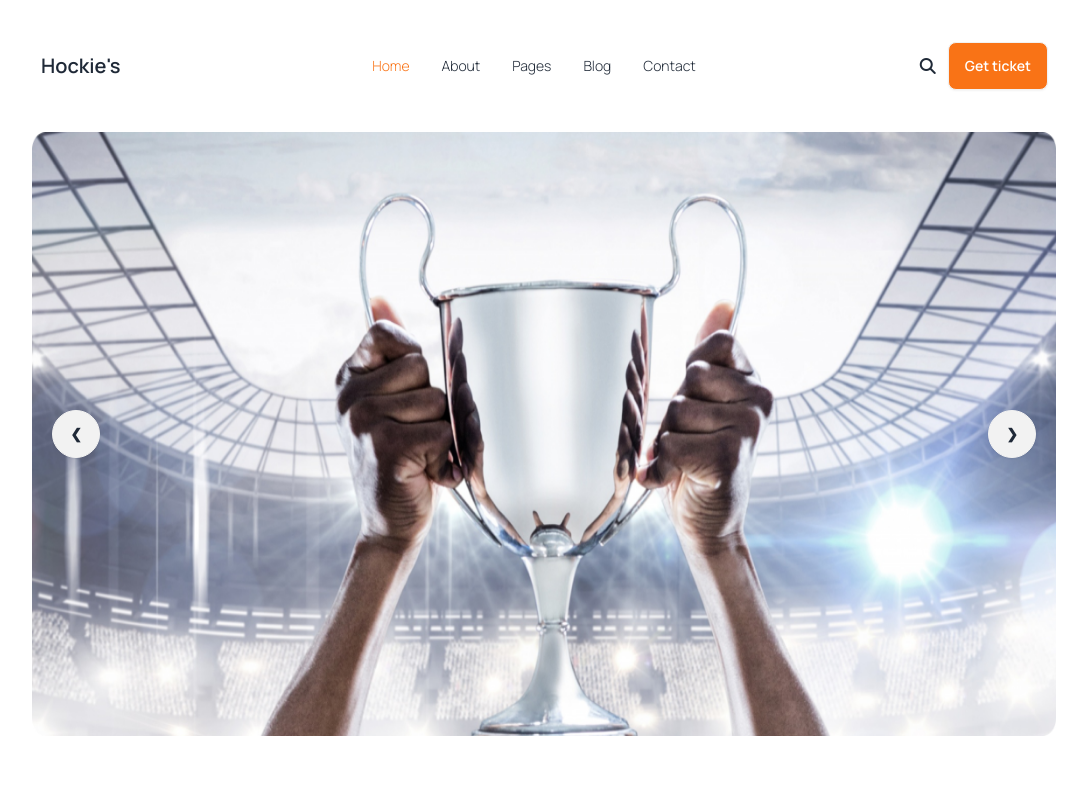
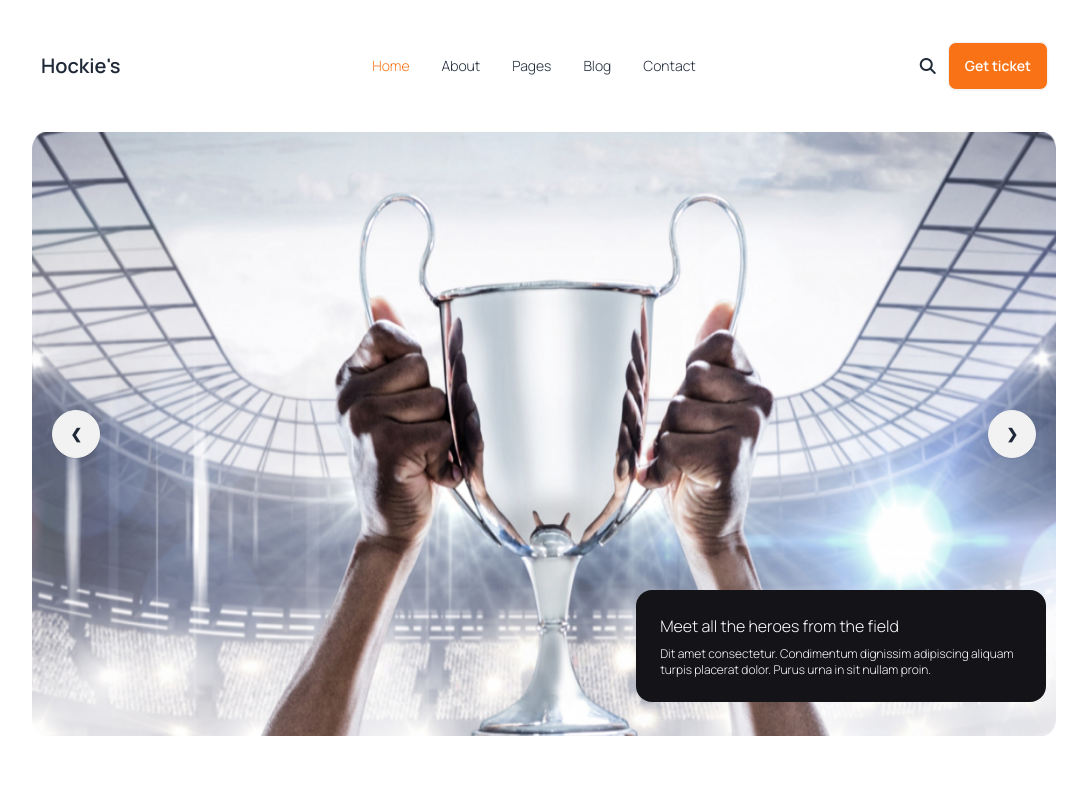
Before and after one commit to Anamul029/B9A2-Hockeys-website__Assignment-3, a plain HTML site: page index.html in a window 1280 px wide. Shown: the top 800 px of the page, without its empty margins (96-1183 px from the left). Drawn offline with nearby package versions, Linux system fonts and the light colour scheme.

Commit message:
adding banner rectangle black part

```diff
--- a/index.html
+++ b/index.html
@@ -63,7 +63,7 @@
     </section>
 
     <!-- nav end -->
-    <header class=" container mx-auto mb-24 md:w-4/5">
+    <header class=" container mx-auto mb-24 md:w-4/5 relative">
         <div class="carousel w-full">
             <div id="slide1" class="carousel-item relative w-full">
                 <img src="Images/1.png" class="w-full" />
@@ -79,6 +79,11 @@
                     <a href="#slide1" class="btn btn-circle">❯</a>
                 </div>
             </div>
+        </div>
+
+        <div class="w-full lg:absolute lg:top-[75%] lg:left-[59%] lg:w-[40%] rounded-2xl bg-[#131318] p-8 lg:p-6 md:p-4">
+            <h2 class="text-white mb-2">Meet all the heroes from the field</h2>
+            <p class="text-white text-xs">Dit amet consectetur. Condimentum dignissim adipiscing aliquam turpis placerat dolor. Purus urna in sit nullam proin. </p>
         </div>
 
     </header>
```
